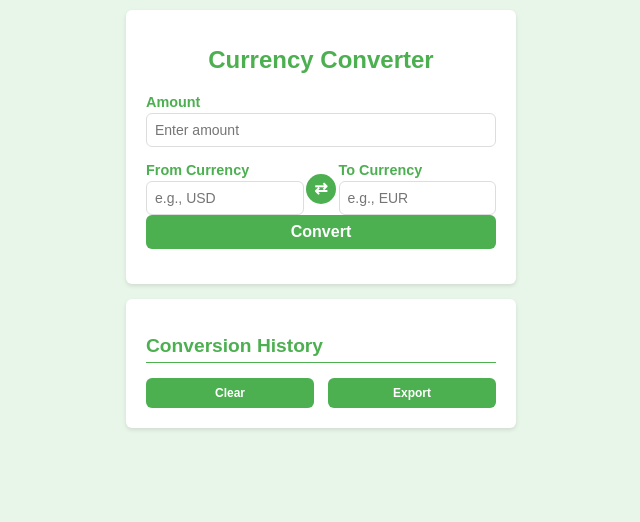
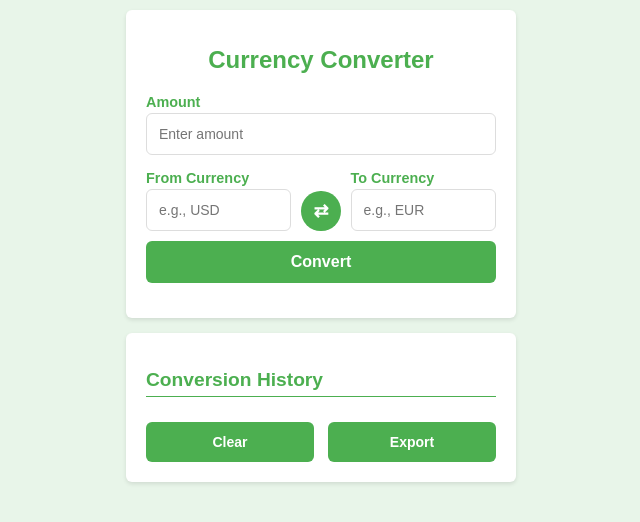
Before and after one commit to pvoropay/currency, an Electron app: page index.html in a window 800 px wide. Shown: the whole page, without its empty margins (79-719 px from the left). Drawn offline with Linux system fonts and the light colour scheme.

Commit message:
Swap Button's styles fixed

```diff
--- a/index.html
+++ b/index.html
@@ -58,7 +58,7 @@
 
         input, button {
             width: 100%;
-            padding: 8px;
+            padding: 12px; /* Increased padding */
             border: 1px solid #ddd;
             border-radius: var(--border-radius);
             box-sizing: border-box;
@@ -71,6 +71,7 @@
         }
 
         button {
+            padding: 12px; /* Increased padding */
             background-color: var(--primary-color);
             color: white;
             border: none;
@@ -78,6 +79,7 @@
             font-size: 16px;
             font-weight: bold;
             transition: background-color 0.3s;
+            margin-top: 10px; /* Added margin */
         }
 
         button:hover {
@@ -114,8 +116,8 @@
 
         #history-controls button {
             width: 48%;
-            padding: 8px;
-            font-size: 12px;
+            padding: 12px; /* Increased padding */
+            font-size: 14px; /* Increased font size */
         }
 
         .section-title {
@@ -176,19 +178,21 @@
             color: white;
             border: none;
             border-radius: 50%;
-            width: 30px;
-            height: 30px;
-            font-size: 16px;
+            width: 40px; /* Increased size */
+            height: 40px; /* Increased size */
+            font-size: 18px; /* Increased font size */
             cursor: pointer;
             display: flex;
             align-items: center;
             justify-content: center;
             transition: background-color 0.3s;
+            margin: 10px 10px -10px 10px;
         }
 
         #swap-button:hover {
             background-color: var(--primary-dark);
         }
+
     </style>
 </head>
 <body>
@@ -231,6 +235,7 @@
     <script>
         const form = document.getElementById('converter-form');
         const result = document.getElementById('result');
+        const swapButton = document.getElementById('swap-button');
         const historyList = document.getElementById('history-list');
         const clearHistoryBtn = document.getElementById('clear-history');
         const exportHistoryBtn = document.getElementById('export-history');
@@ -397,6 +402,7 @@
 
         clearHistoryBtn.addEventListener('click', clearHistory);
         exportHistoryBtn.addEventListener('click', exportHistory);
+        swapButton.addEventListener('click', swapCurrencies);
 
         // Initial display of history
         updateHistoryDisplay();
```
